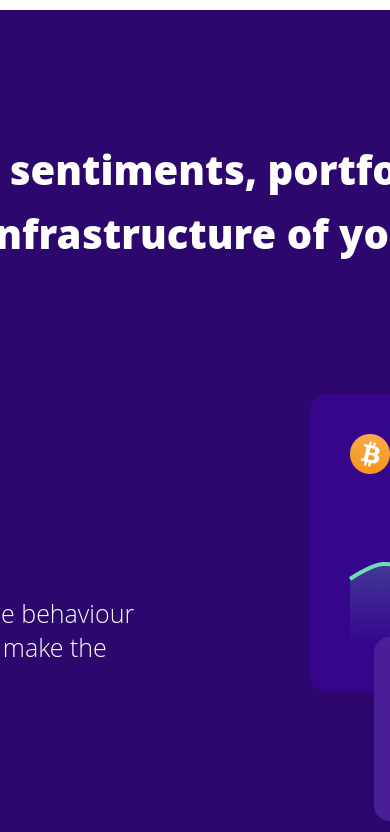
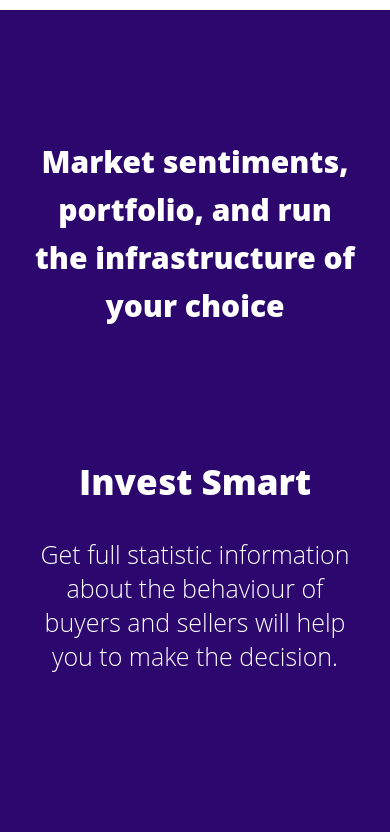
Before and after one commit to SamanMahalati/React-crypto, a React (Create React App) app: page / in a window 390 px wide. Shown: the part 4020-4852 px from the top of the page. Built offline with nearby package versions, Linux system fonts and the light colour scheme.

Commit message:
Make responsive MarketDetails Component

```diff
--- a/src/components/MarketDetails.js
+++ b/src/components/MarketDetails.js
@@ -19,14 +19,26 @@ const Container = styled.section`
     color: #fff;
     padding: 8rem 15rem 10rem 15rem;
     gap: 8rem;
+    width: 100%;
+
+    @media screen and (max-width: 840px) {
+        padding: 8rem 5rem 10rem 5rem;
+    }
+    @media screen and (max-width: 590px) {
+        padding: 8rem 2rem 10rem 2rem;
+    }
 `
 
 const Title = styled.h1`
     font-size: 40px;
     font-weight: 900;
     text-align: center;
-    width: 50rem;
     line-height: 4rem;
+
+    @media screen and (max-width: 415px) {
+        font-size: 30px;
+        line-height: 3rem;
+    }
 `
 
 const BoxContainer = styled.div`
@@ -34,6 +46,9 @@ const BoxContainer = styled.div`
     flex-direction: column;
     align-items: center;
     gap: 12rem;
+    @media screen and (max-width: 360px) {
+        gap: 3rem;
+    }
 `
 
 const Box = styled.div`
@@ -51,20 +66,63 @@ const Box = styled.div`
             order: 1;
         }
     }
+
+
+    @media screen and (max-width: 1600px) {
+        flex-direction: column;
+        img {
+            width: 50rem;
+        }
+        &:nth-child(1) , &:nth-child(2) , &:nth-child(3){
+            img {
+                order: 1;
+            }
+        }
+
+        }
+        @media screen and (max-width: 870px) {
+            img {
+                width: 40rem;
+            }
+        }
+        @media screen and (max-width: 670px) {
+            img {
+                width: 30rem;
+            }
+        }
+        @media screen and (max-width: 500px) {
+            img {
+                width: 20rem;
+            }
+        }
+        @media screen and (max-width: 360px) {
+            gap: 7rem;
+            img {
+                width: 17rem;
+            }
+        }
 `
 
 const BoxTitle = styled.h1`
     font-weight: 900;
     font-size: 35px;
+    text-align: center;
+    width: 100%;
 `
 
 const BoxText = styled.h5`
     font-weight: 300;
     font-size: 25px;
+    text-align: center;
+    width: 100%;
+
+    @media screen and (max-width: 320px) {
+        font-size: 20px;
+        padding: 0 2rem;
+    }
 `
 
 const BoxContentContainer = styled.div`
-    width: 35rem;
     display: flex;
     flex-direction: column;
     gap: 2rem;
@@ -84,7 +142,7 @@ const MarketDetails = () => {
             <BoxContainer>
 
                 <Box>
-                    <img src={InevestVector} alt="Chart" data-aos="fade-left" data-aos-duration="3000"/>
+                    <img src={InevestVector} alt="Chart" data-aos="fade-left" data-aos-duration="3000" />
                     <BoxContentContainer data-aos="fade-right" data-aos-duration="3000">
                         <BoxTitle>Invest Smart</BoxTitle>
                         <BoxText>Get full statistic information about the behaviour of buyers and sellers will help you to make the decision. </BoxText>
@@ -92,7 +150,7 @@ const MarketDetails = () => {
                 </Box>
 
                 <Box>
-                    <img src={DetailsVector} alt="Crypto Chart" data-aos="fade-right" data-aos-duration="3000"/>
+                    <img src={DetailsVector} alt="Crypto Chart" data-aos="fade-right" data-aos-duration="3000" />
                     <BoxContentContainer data-aos="fade-left" data-aos-duration="3000">
                         <BoxTitle>Detailed Statistics</BoxTitle>
                         <BoxText>View all mining related information in realtime, at any point at any location and decide which polls you want to mine in.</BoxText>
@@ -100,7 +158,7 @@ const MarketDetails = () => {
                 </Box>
 
                 <Box>
-                    <img src={GrowVector} alt="Table" data-aos="fade-left" data-aos-duration="3000"/>
+                    <img src={GrowVector} alt="Table" data-aos="fade-left" data-aos-duration="3000" />
                     <BoxContentContainer data-aos="fade-right" data-aos-duration="3000">
                         <BoxTitle>Grow your profit and track your investments</BoxTitle>
                         <BoxText>Use advanced analytical tools. Clear TradingView charts let you track current and historical profit investments.</BoxText>
```
